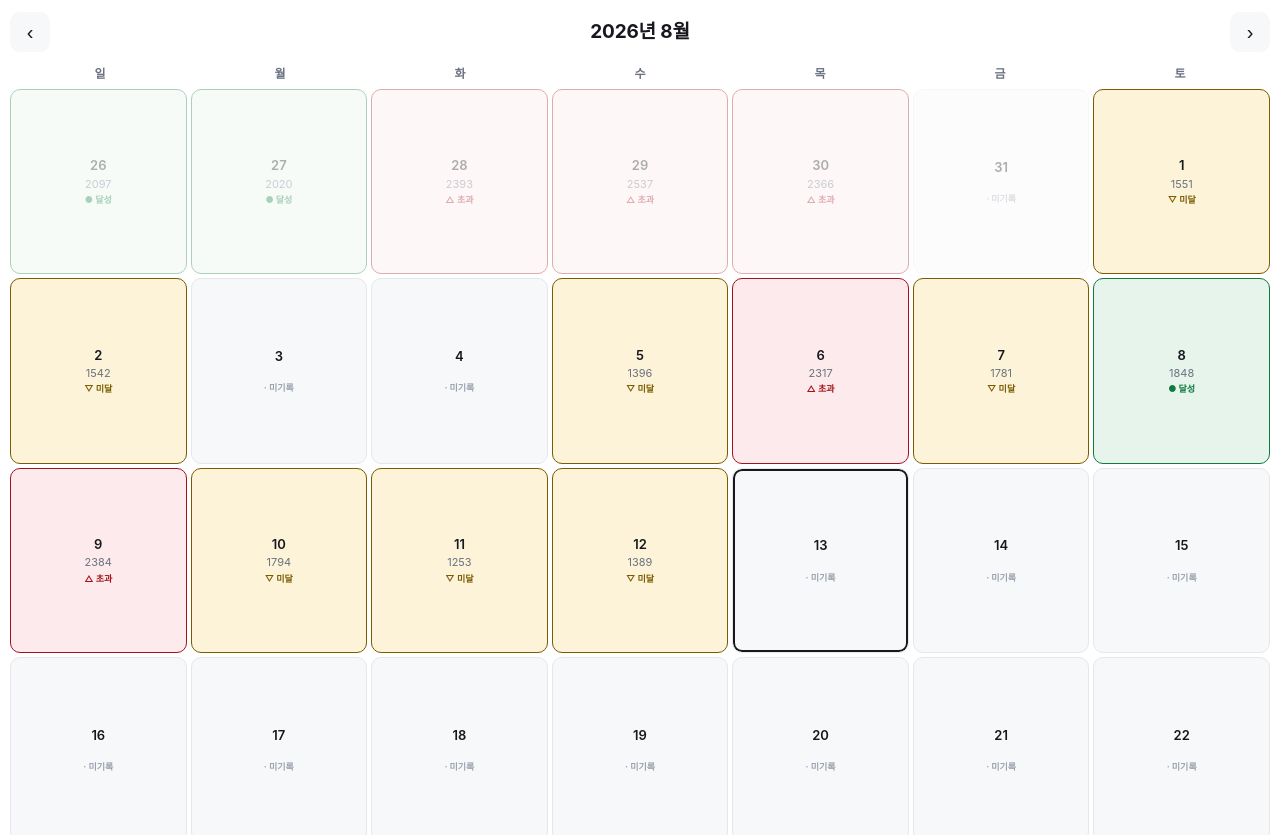
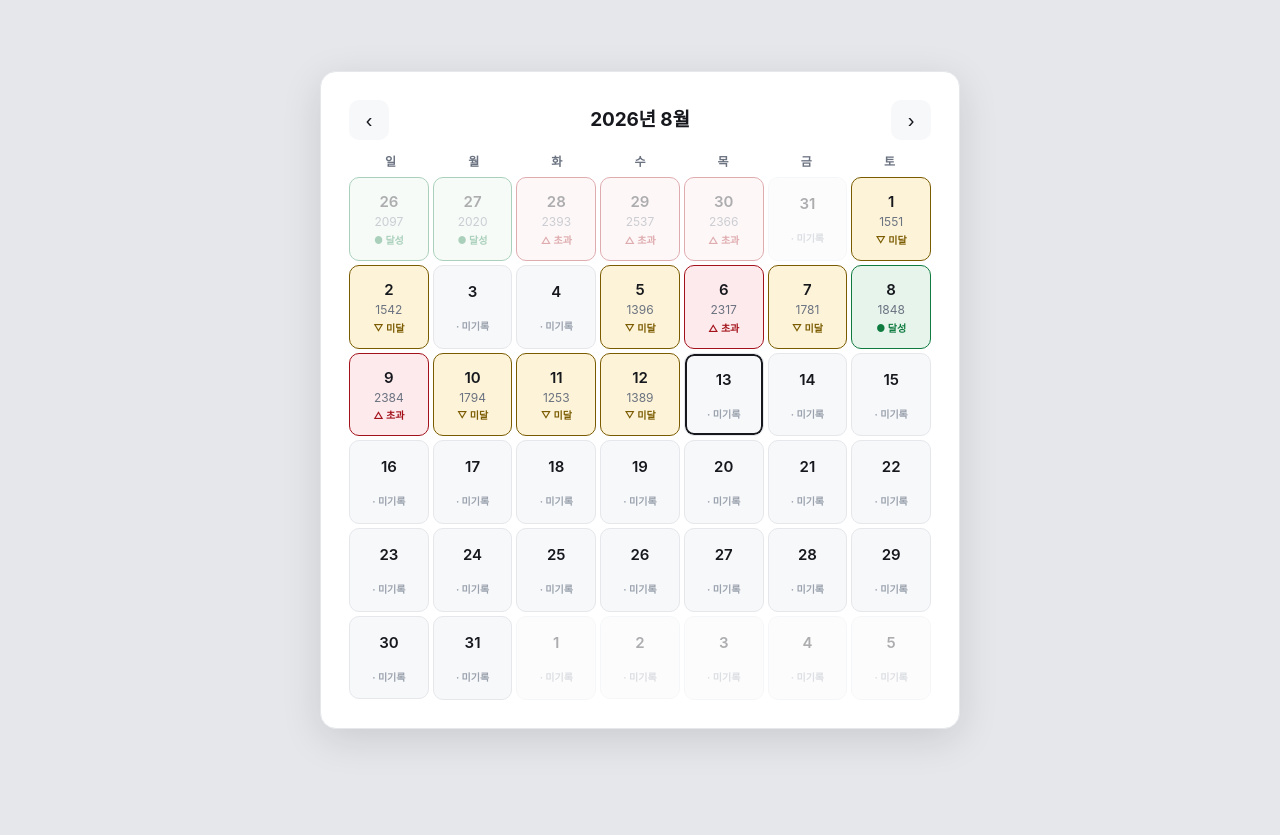
Before and after one commit to laika56/meal-calendar, a website with bundled scripts: page public/index.html in a window 1280 px wide. Shown: the top 835 px of the page. After the commit the page ends 800 px from the top, so only its background shows below. Built offline with nearby package versions, Linux system fonts and the light colour scheme.

Commit message:
Add a desktop layout and undo the cell-stretching side effect of the mobile fix
User wanted the calendar to work on desktop too, not just installed as
an iOS PWA. Wrapped the header/weekdays/grid in #app and the day-detail
content in .sheet-inner — both display:contents on mobile (zero layout
effect) so the existing phone CSS is untouched, and become a centered
640px card / 520px modal above 820px width.

Fixing that surfaced a regression from the earlier no-scroll change:
grid-auto-rows:1fr had been stretching day cells to fill the fixed-height
container, which looked worse than the original compact squares. Switched
to grid-auto-rows:min-content with align-content:start so cells keep
their aspect-ratio and pack from the top — a 5-row month just leaves
empty space below instead of stretching, and a 6-row month still can't
overflow since the grid's flex:1 slot caps its height.

Co-Authored-By: Claude Sonnet 5 <noreply@anthropic.com>
Claude-Session: https://claude.ai/code/session_01Lg6dyyL9aMCyjtVDyFnq8n

```diff
--- a/public/index.html
+++ b/public/index.html
@@ -33,7 +33,9 @@
   body {
     background: var(--bg); color: var(--fg);
     font: 16px/1.4 -apple-system, BlinkMacSystemFont, "Apple SD Gothic Neo", sans-serif;
-    min-height: 100dvh; /* 100vh 금지 — iOS 주소창 때문에 잘린다 */
+    height: 100dvh; /* 100vh 금지 — iOS 주소창 때문에 잘린다 */
+    overflow: hidden; /* 캘린더 한 화면에 다 들어간다 — 스크롤 필요 없음 */
+    display: flex; flex-direction: column;
     padding:
       calc(env(safe-area-inset-top) + 12px)
       calc(env(safe-area-inset-right) + 10px)
@@ -42,6 +44,7 @@
   }
 
   header {
+    flex: 0 0 auto;
     display: flex; align-items: center; justify-content: space-between;
     margin-bottom: 14px;
   }
@@ -53,18 +56,23 @@
   h1 { font-size: 19px; font-weight: 700; margin: 0; letter-spacing: -0.01em; }
 
   #weekdays {
+    flex: 0 0 auto;
     display: grid; grid-template-columns: repeat(7, 1fr);
     color: var(--muted); font-size: 12px; font-weight: 600;
     text-align: center; margin-bottom: 6px;
   }
 
   .grid {
-    display: grid; grid-template-columns: repeat(7, 1fr); gap: 4px;
+    /* 남는 높이만큼만 차지하되(안 넘침), 셀은 늘리지 않고 위에서부터 채운다 —
+       5주짜리 달이면 아래에 빈 공간이 남는다. 그걸로 됐다. */
+    flex: 1 1 auto; min-height: 0; overflow: hidden;
+    display: grid; grid-template-columns: repeat(7, 1fr); grid-auto-rows: min-content;
+    align-content: start; gap: 4px;
   }
   .day {
     -webkit-appearance: none; appearance: none;
     display: flex; flex-direction: column; align-items: center; justify-content: center;
-    gap: 2px; aspect-ratio: 1 / 1.05; min-height: 44px;
+    gap: 2px; aspect-ratio: 1 / 1.05; min-width: 0;
     border: 1px solid var(--line); border-radius: 10px;
     background: var(--card); color: var(--fg); font: inherit; padding: 4px 2px;
   }
@@ -122,10 +130,46 @@
   }
   .slot h3 { font-size: 14px; margin: 0 0 6px; }
   .slot-items { color: var(--muted); font-size: 13px; }
+
+  /* 모바일 기본: 래퍼가 레이아웃에 안 끼어든다 */
+  #app { display: contents; }
+  .sheet-inner { display: contents; }
+
+  /* 데스크톱 — 가운데 카드형 레이아웃. 폰만 "한 화면 고정"이고 여긴 일반 스크롤 허용 */
+  @media (min-width: 820px) {
+    body {
+      height: auto; min-height: 100vh; overflow: auto;
+      display: flex; flex-direction: column; align-items: center; justify-content: center;
+      background: var(--line);
+      padding: 40px 20px;
+    }
+    #app {
+      display: flex; flex-direction: column;
+      width: 100%; max-width: 640px;
+      background: var(--bg); border: 1px solid var(--line); border-radius: 16px;
+      padding: 28px; box-shadow: 0 10px 40px rgba(0, 0, 0, .12);
+    }
+    .day-num { font-size: 15px; }
+    .day-kcal { font-size: 12px; }
+    .day-badge { font-size: 10px; }
+
+    .sheet {
+      background: rgba(16, 18, 22, .5);
+      display: flex; align-items: center; justify-content: center;
+      padding: 20px;
+    }
+    .sheet-inner {
+      display: block;
+      width: 100%; max-width: 520px; max-height: 85vh; overflow-y: auto;
+      background: var(--bg); border-radius: 16px; padding: 28px;
+      box-shadow: 0 20px 60px rgba(0, 0, 0, .25);
+    }
+  }
 </style>
 </head>
 <body>
 
+<main id="app">
 <header>
   <button id="prevMonth" aria-label="이전 달">‹</button>
   <h1 id="monthLabel"></h1>
@@ -137,8 +181,10 @@
 </div>
 
 <div id="grid" class="grid"></div>
+</main>
 
 <div id="dayDetail" class="sheet" hidden>
+  <div class="sheet-inner">
     <div class="sheet-header">
       <button id="closeDetail" aria-label="캘린더로 돌아가기">‹ 캘린더</button>
       <h2 id="detailDate"></h2>
@@ -154,6 +200,7 @@
       <section class="slot"><h3>간식</h3><div class="slot-items">— 아직 기록 없음</div></section>
     </div>
   </div>
+</div>
 
 <script type="module" src="/public/app.js"></script>
 </body>
```
Lines whose indentation alone changed are shown as unchanged.
